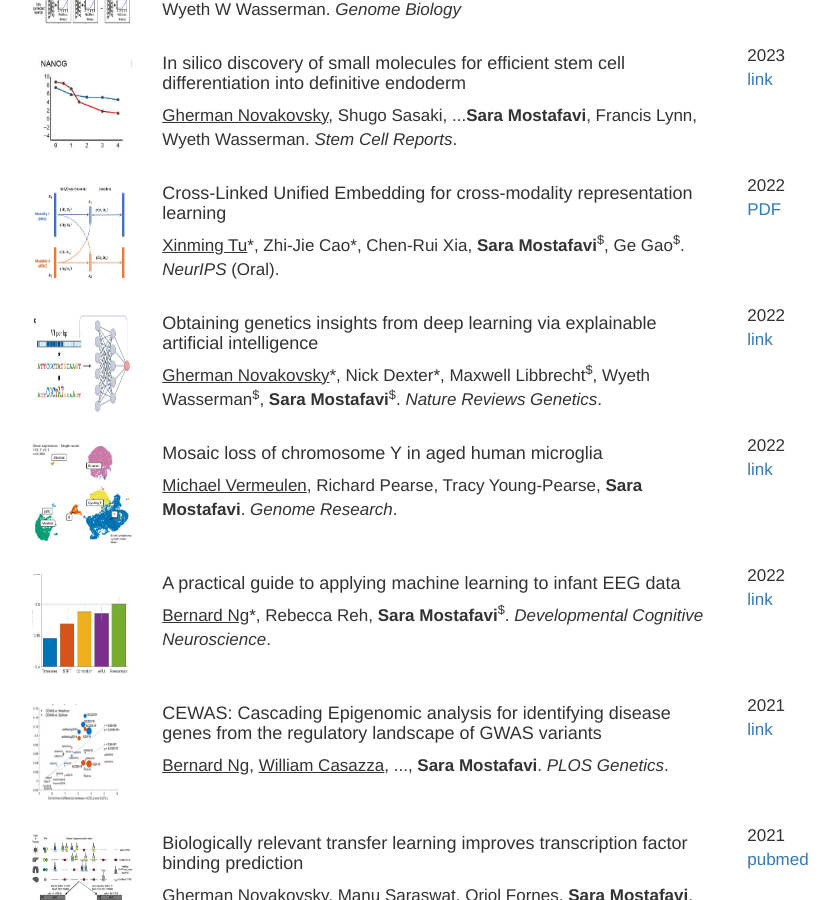
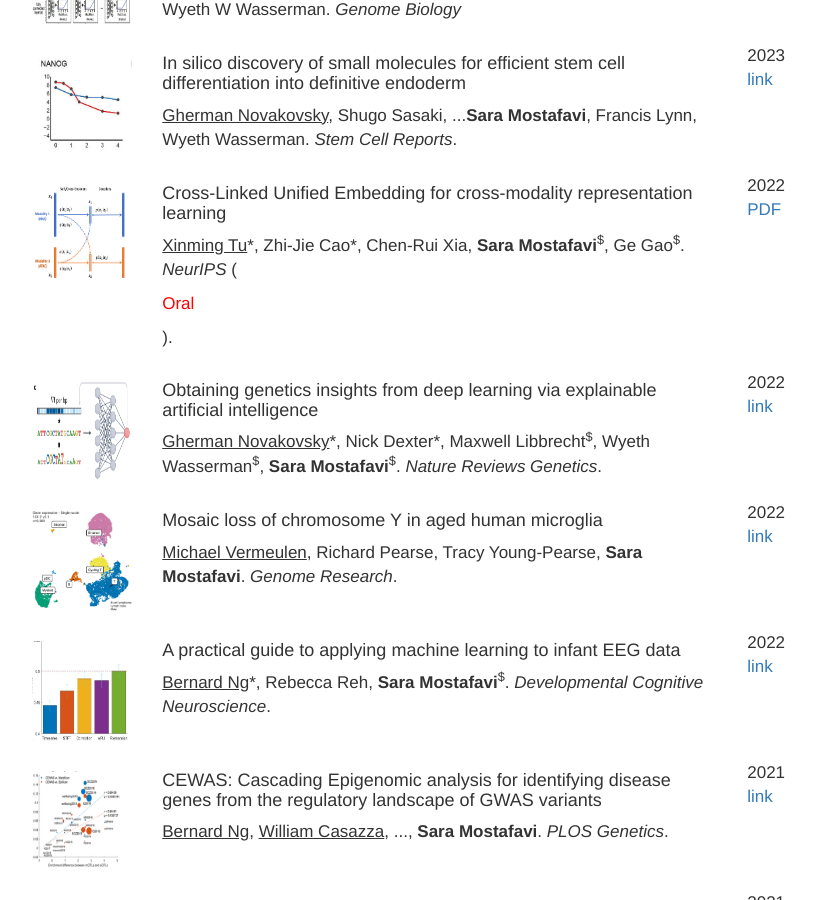
Before and after one commit to saramostafavi/saramostafavi.github.io, a Jekyll site: the page built from publications.html, in a window 1280 px wide and 900 px high, scrolled down 833 px. Shown: the whole window, without its empty margins (54-893 px from the left). Built offline with Jekyll 4.4.1, drawn with Linux system fonts in a browser that asks for light colours; nearby versions of some CDN libraries; a style sheet for code colours, icons or effects is not loaded.

Commit message:
Update publications.yml

```diff
--- a/_data/publications.yml
+++ b/_data/publications.yml
@@ -22,7 +22,7 @@
 - title: >
     Cross-Linked Unified Embedding for cross-modality representation learning
   author: >
-    <u>Xinming Tu</u>*, Zhi-Jie Cao*, Chen-Rui Xia, <b>Sara Mostafavi</b><sup>$</sup>, Ge Gao<sup>$</sup>. <I>NeurIPS</I> (Oral).
+    <u>Xinming Tu</u>*, Zhi-Jie Cao*, Chen-Rui Xia, <b>Sara Mostafavi</b><sup>$</sup>, Ge Gao<sup>$</sup>. <I>NeurIPS</I> (<p style="color:red">Oral</p>).
   image: ../images/CLUE2.png
   year: 2022
   repo:
```
